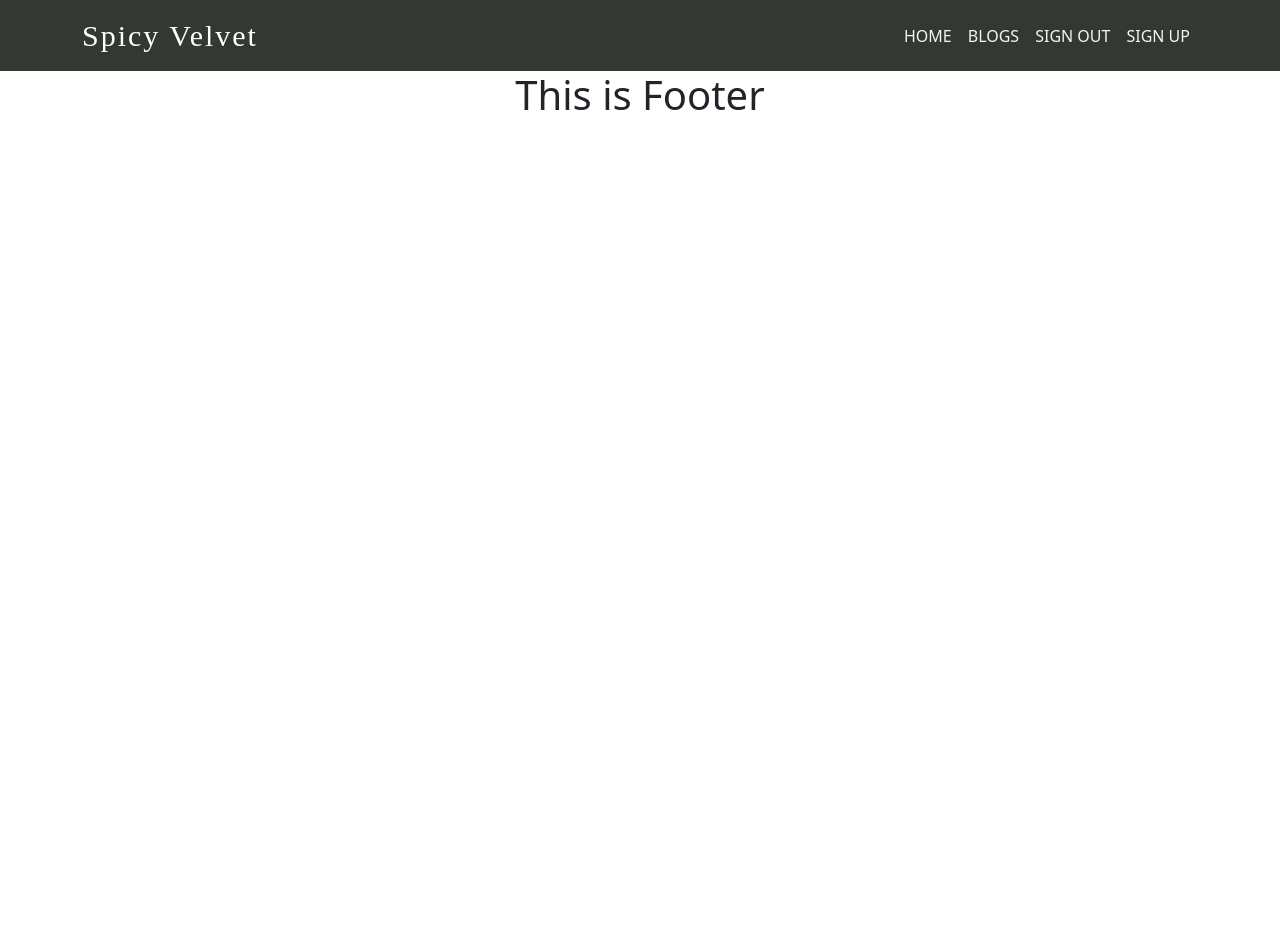
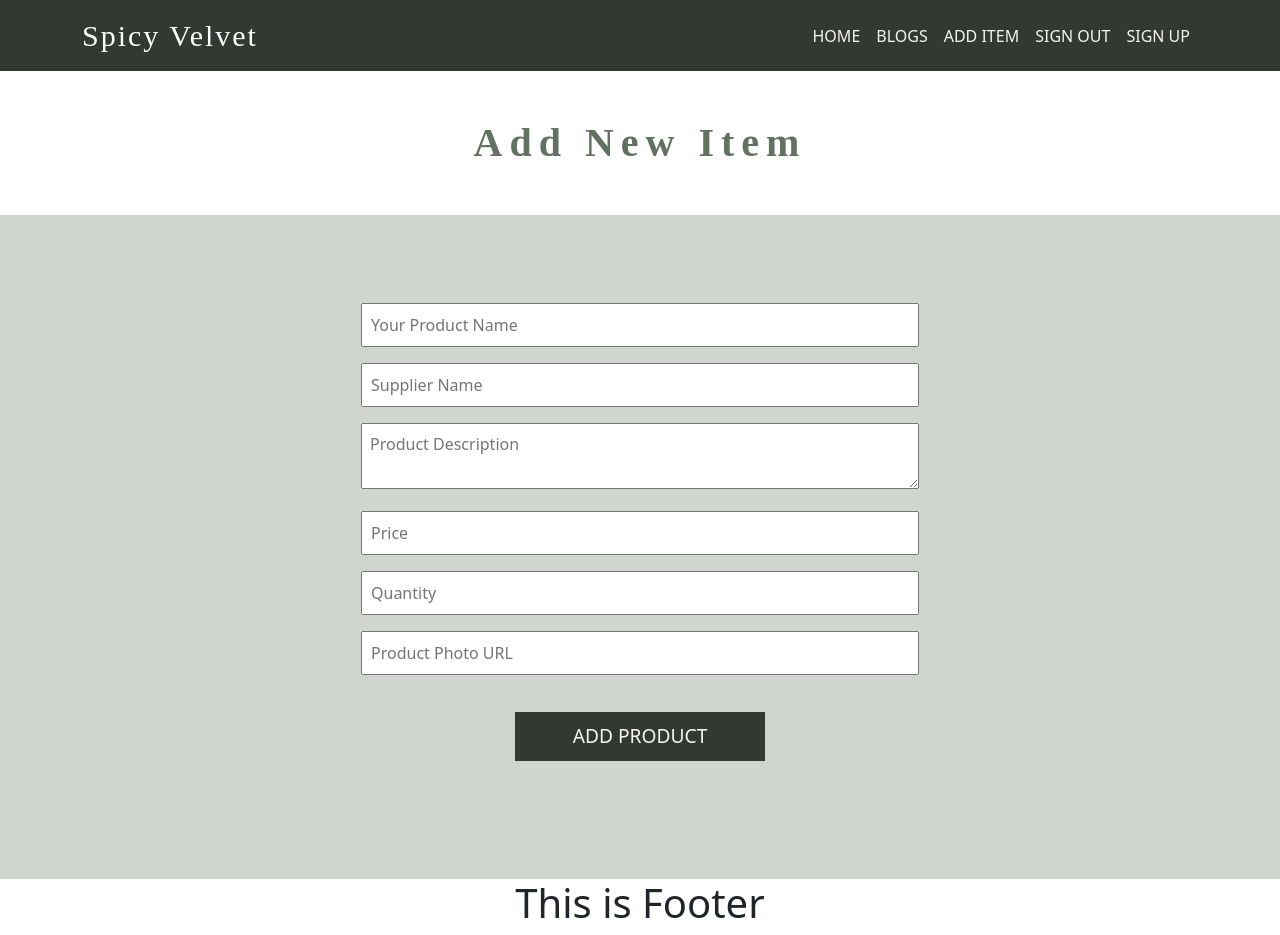
Before and after one commit to Maria-07/Spicy-Velvet-Client-site, a React (Create React App) app: page /addNewItem in a window 1280 px wide. Before the commit the page ends 800 px from the top, so only its background shows below. Built offline with nearby package versions, Linux system fonts and the light colour scheme; no server answers; sample sign-in values are in the browser's storage.

Commit message:
Add new data with react hook form impliment

```diff
--- a/package.json
+++ b/package.json
@@ -17,6 +17,7 @@
     "react-bootstrap": "^2.3.1",
     "react-dom": "^18.1.0",
     "react-firebase-hooks": "^5.0.3",
+    "react-hook-form": "^7.30.0",
     "react-rating": "^2.0.5",
     "react-router-dom": "^6.3.0",
     "react-scripts": "5.0.1",
--- a/src/App.js
+++ b/src/App.js
@@ -9,6 +9,8 @@ import SignUp from "./Components/Shared/SignUp/SignUp";
 import ProductDetails from "./Components/Pages/ProductDetails/ProductDetails";
 import Requires from "./Components/Shared/Requires/Requires";
 import "react-toastify/dist/ReactToastify.css";
+import ManageInventories from "./Components/Pages/ManageInventories/ManageInventories";
+import AddNewItem from "./Components/Pages/AddNewItem/AddNewItem";
 
 function App() {
   return (
@@ -24,6 +26,30 @@ function App() {
             </Requires>
           }
         ></Route>
+        {/* <Route
+          path="/products/:productId"
+          element={
+            <Requires>
+              <ProductDetails></ProductDetails>
+            </Requires>
+          }
+        ></Route> */}
+        <Route
+          path="/ManageInventory"
+          element={
+            <Requires>
+              <ManageInventories></ManageInventories>
+            </Requires>
+          }
+        ></Route>
+        <Route
+          path="/addNewItem"
+          element={
+            <Requires>
+              <AddNewItem></AddNewItem>
+            </Requires>
+          }
+        ></Route>
         <Route path="/login" element={<Login></Login>}></Route>
         <Route path="/signup" element={<SignUp></SignUp>}></Route>
       </Routes>
--- a/src/Components/Header/Header.js
+++ b/src/Components/Header/Header.js
@@ -29,6 +29,9 @@ const Header = () => {
               <Nav.Link as={Link} to="blogs">
                 <span className="nav-bar link">BLOGS</span>
               </Nav.Link>
+              <Nav.Link as={Link} to="addNewItem">
+                <span className="nav-bar link">ADD ITEM</span>
+              </Nav.Link>
 
               {user ? (
                 <Nav.Link onClick={handleSignOut} as={Link} to="login">
--- /dev/null
+++ b/src/Components/Pages/AddNewItem/AddNewItem.css
@@ -0,0 +1,17 @@
+.additem {
+    background-color: #D0D5D0;
+    padding: 5em 0;
+}
+
+.add-Item {
+    width: 50%;
+}
+
+@media only screen and (max-width: 600px) {
+    .add-Item {
+        width: 100%;
+        margin: 2em 0;
+        padding: 2em 2em;
+        background-color: #D0D5D0;
+    }
+}
--- /dev/null
+++ b/src/Components/Pages/AddNewItem/AddNewItem.js
@@ -0,0 +1,76 @@
+import axios from "axios";
+import React from "react";
+import { Container } from "react-bootstrap";
+import { useForm } from "react-hook-form";
+import "./AddNewItem.css";
+
+const AddNewItem = () => {
+  const { register, handleSubmit } = useForm();
+  const onSubmit = (data) => {
+    console.log(data);
+    const url = `http://localhost:5000/products`;
+    // axios.post(url, { data }).then(function (response) {
+    //   console.log(response);
+    // });
+
+    fetch(url, {
+      method: "POST",
+      headers: {
+        "Content-Type": "application/json",
+      },
+      body: JSON.stringify(data),
+    })
+      .then((response) => response.json())
+      .then((result) => {
+        console.log(result);
+      });
+  };
+  return (
+    <div>
+      <h1 className="Inventory-header my-5">Add New Item</h1>
+      <div className="additem">
+        <Container>
+          <form className="mx-auto add-Item " onSubmit={handleSubmit(onSubmit)}>
+            <input
+              className="w-100 p-2 my-2"
+              placeholder="Your Product Name"
+              {...register("name", { required: true })}
+            />
+
+            <input
+              className="w-100 p-2 my-2"
+              placeholder="Supplier Name"
+              {...register("supplier", { required: true })}
+            />
+            <textarea
+              className="w-100 p-2 my-2"
+              placeholder="Product Description"
+              {...register("description")}
+            />
+            <input
+              className="w-100 p-2 my-2"
+              placeholder="Price"
+              type="number"
+              {...register("Price")}
+            />
+            <input
+              className="w-100 p-2 my-2"
+              placeholder="Quantity"
+              type="number"
+              {...register("Quantity")}
+            />
+            <input
+              className="w-100 p-2 my-2"
+              placeholder="Product Photo URL"
+              type="text"
+              {...register("picture")}
+            />
+            <input className="delivered" type="submit" value="ADD PRODUCT" />
+          </form>
+        </Container>
+      </div>
+    </div>
+  );
+};
+
+export default AddNewItem;
--- a/src/Components/Pages/Inventorys/Inventorys.css
+++ b/src/Components/Pages/Inventorys/Inventorys.css
@@ -17,3 +17,15 @@
     text-decoration: none;
 
 }
+
+.link-texts {
+    font-weight: 600;
+    font-size: 1.2em;
+    color: #627261;
+    transition: ease-in-out 0.2s;
+}
+
+.link-texts:hover {
+    color: #627261;
+    letter-spacing: 3px;
+}
--- a/src/Components/Pages/Inventorys/Inventorys.js
+++ b/src/Components/Pages/Inventorys/Inventorys.js
@@ -1,6 +1,7 @@
 import axios from "axios";
 import React, { useEffect, useState } from "react";
 import { Col, Container, Row } from "react-bootstrap";
+import { Link } from "react-router-dom";
 // import { Link } from "react-router-dom";
 import Inventory from "../Inventory/Inventory";
 import "./Inventorys.css";
@@ -32,9 +33,13 @@ const Inventorys = () => {
               )
           )}
         </Row>
-        <div className="more">
-          <p>See All</p>
-        </div>
+        <Link
+          className="text-decoration-none link-texts"
+          to={"/ManageInventory"}
+        >
+          {" "}
+          <div className="more">Inventory Management</div>
+        </Link>
       </Container>
     </div>
   );
--- /dev/null
+++ b/src/Components/Pages/ManageInventories/ManageInventories.css
@@ -0,0 +1,6 @@
+.manage-product {
+    text-align: start;
+    font-size: 1em;
+    font-weight: 500;
+    color: #627261;
+}
--- /dev/null
+++ b/src/Components/Pages/ManageInventories/ManageInventories.js
@@ -0,0 +1,36 @@
+import axios from "axios";
+import React, { useEffect, useState } from "react";
+import { Col, Container, Row } from "react-bootstrap";
+import ManageInventory from "../ManageInventory/ManageInventory";
+import "./ManageInventories.css";
+
+const ManageInventories = () => {
+  const [products, setProducts] = useState([]);
+
+  useEffect(() => {
+    axios("http://localhost:5000/products").then((data) => {
+      setProducts(data.data);
+    });
+  }, []);
+  return (
+    <div>
+      <Container>
+        <Row>
+          <Col>
+            <h1 className="Inventory-header">Manage Inventories</h1>
+          </Col>
+        </Row>
+        <p className="manage-product"> Total {products.length} Spices</p>
+        <Row>
+          {products.map((product) => (
+            <Col key={product._id} xs={12} md={6} lg={4}>
+              <ManageInventory product={product}></ManageInventory>
+            </Col>
+          ))}
+        </Row>
+      </Container>
+    </div>
+  );
+};
+
+export default ManageInventories;
--- /dev/null
+++ b/src/Components/Pages/ManageInventory/ManageInventory.js
@@ -0,0 +1,34 @@
+import React from "react";
+import { Link } from "react-router-dom";
+
+const ManageInventory = ({ product }) => {
+  const { _id, name, picture, description, Price, Quantity, supplier } =
+    product;
+  // console.log(product);
+  return (
+    <div className="product">
+      <img className="w-100" src={picture} alt="" />
+      <div className="product-detail">
+        <h3 className="product-name">{name}</h3>
+        <p className="description">{description}</p>
+        <p className="supplier">
+          <span>Supplier :</span> {supplier}
+        </p>
+        <p className="supplier">
+          <span>Quantity :</span> {Quantity}
+        </p>
+        <p className="supplier">
+          <span>Price : </span>
+          {Price}
+        </p>
+      </div>
+      <div className="product-button w-100">
+        <Link to={`products/${_id}`}>
+          <button className="w-100 py-2">Product Manage</button>
+        </Link>
+      </div>
+    </div>
+  );
+};
+
+export default ManageInventory;
```
Also changed, not shown: src/Components/Pages/ManageInventory/ManageInventory.css (added), 1 other file (tests, documents, lock files or other folders).
